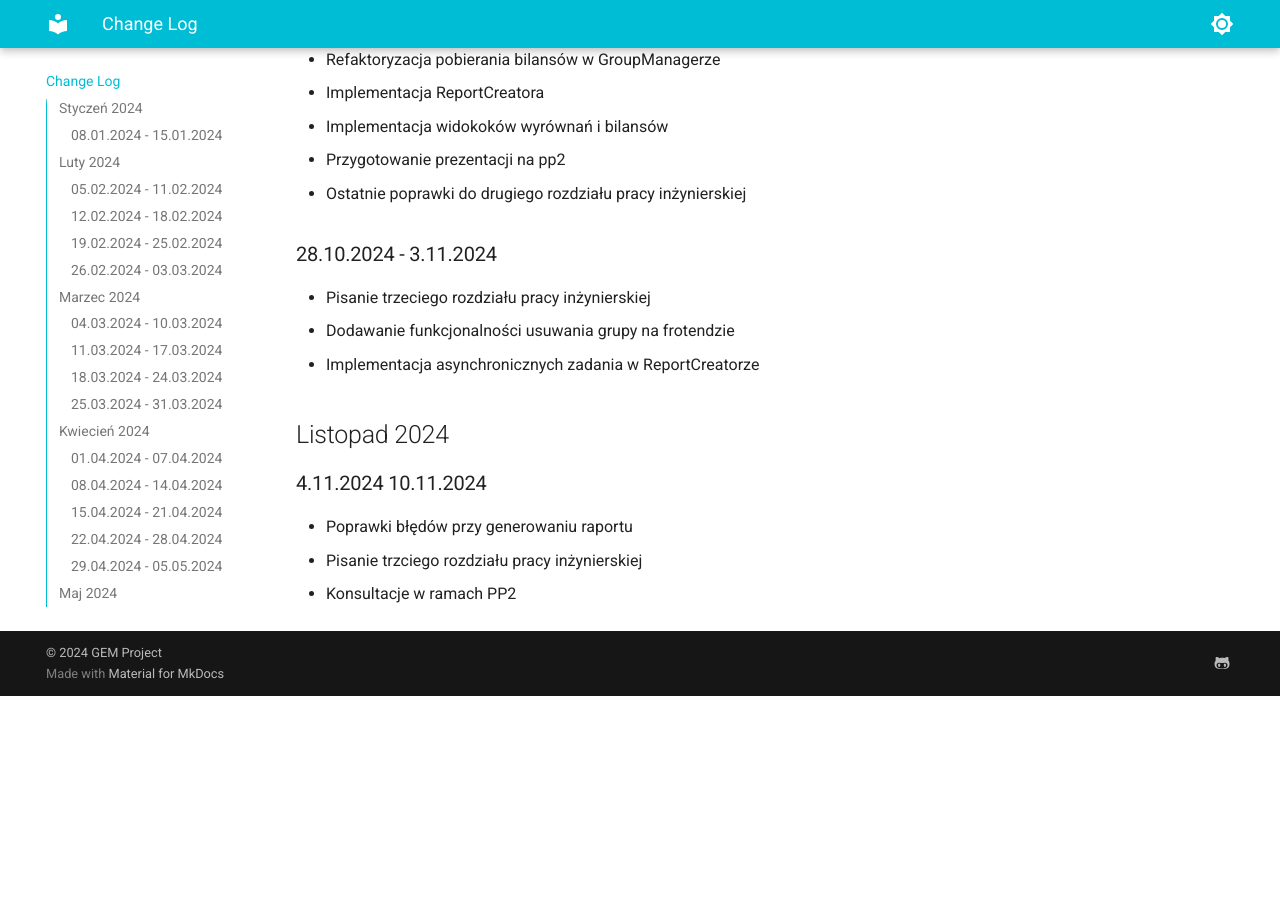
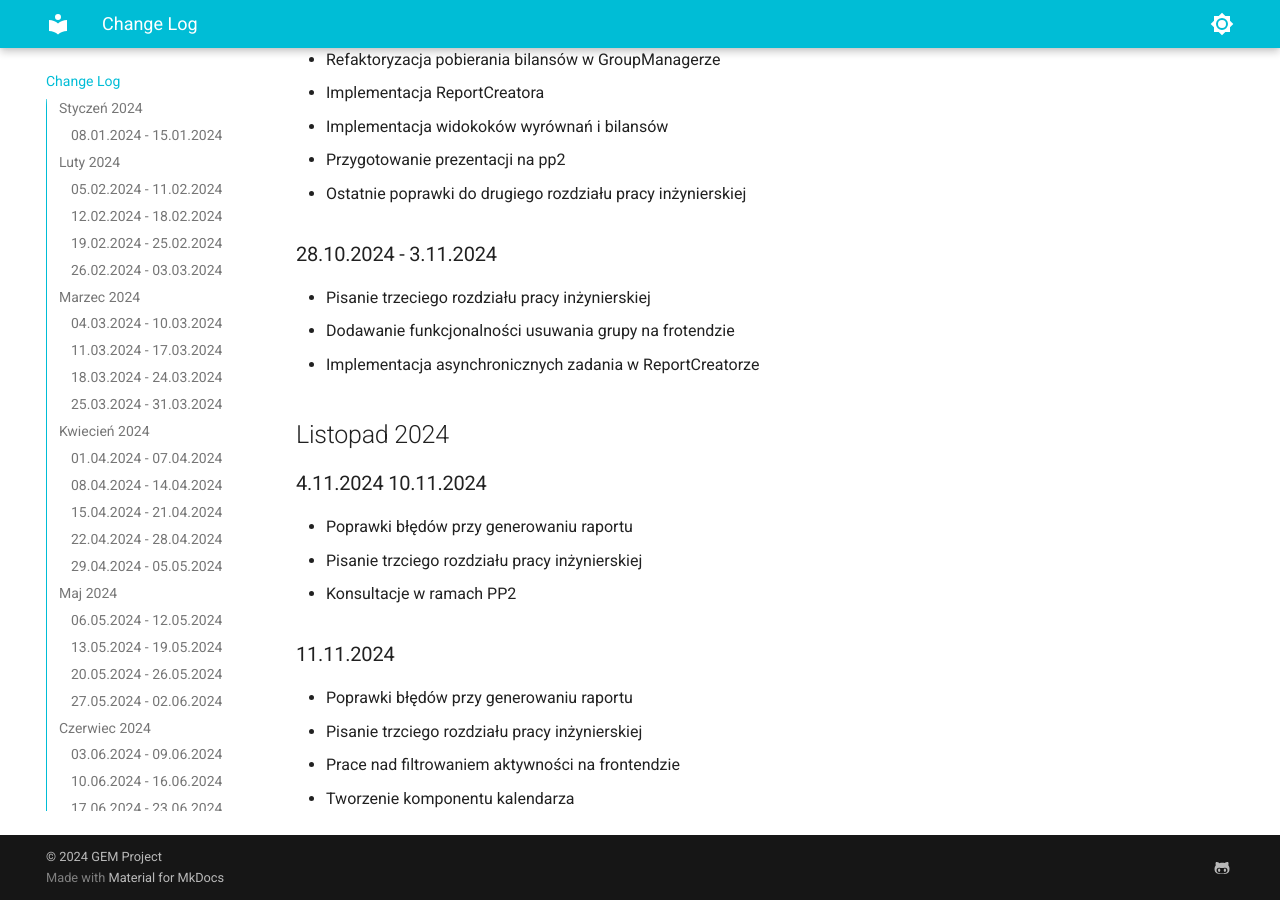
Before and after one commit to Group-Expense-Manager/gem-docs, an MkDocs documentation site: the page built from docs/change_log.md, in a window 1280 px wide and 900 px high, scrolled down 7030 px. Built offline with MkDocs 1.6.1 and Material for MkDocs 9.7.7, drawn with Linux system fonts in a browser that asks for light colours; before the commit the page ends 7726 px from its top, so only the background shows below that.

Commit message:
updated change log

```diff
--- a/docs/change_log.md
+++ b/docs/change_log.md
@@ -177,3 +177,8 @@
 * Poprawki błędów przy generowaniu raportu
 * Pisanie trzciego rozdziału pracy inżynierskiej
 * Konsultacje w ramach PP2
+### 11.11.2024
+* Poprawki błędów przy generowaniu raportu
+* Pisanie trzciego rozdziału pracy inżynierskiej
+* Prace nad filtrowaniem aktywności na frontendzie
+* Tworzenie komponentu kalendarza
```
